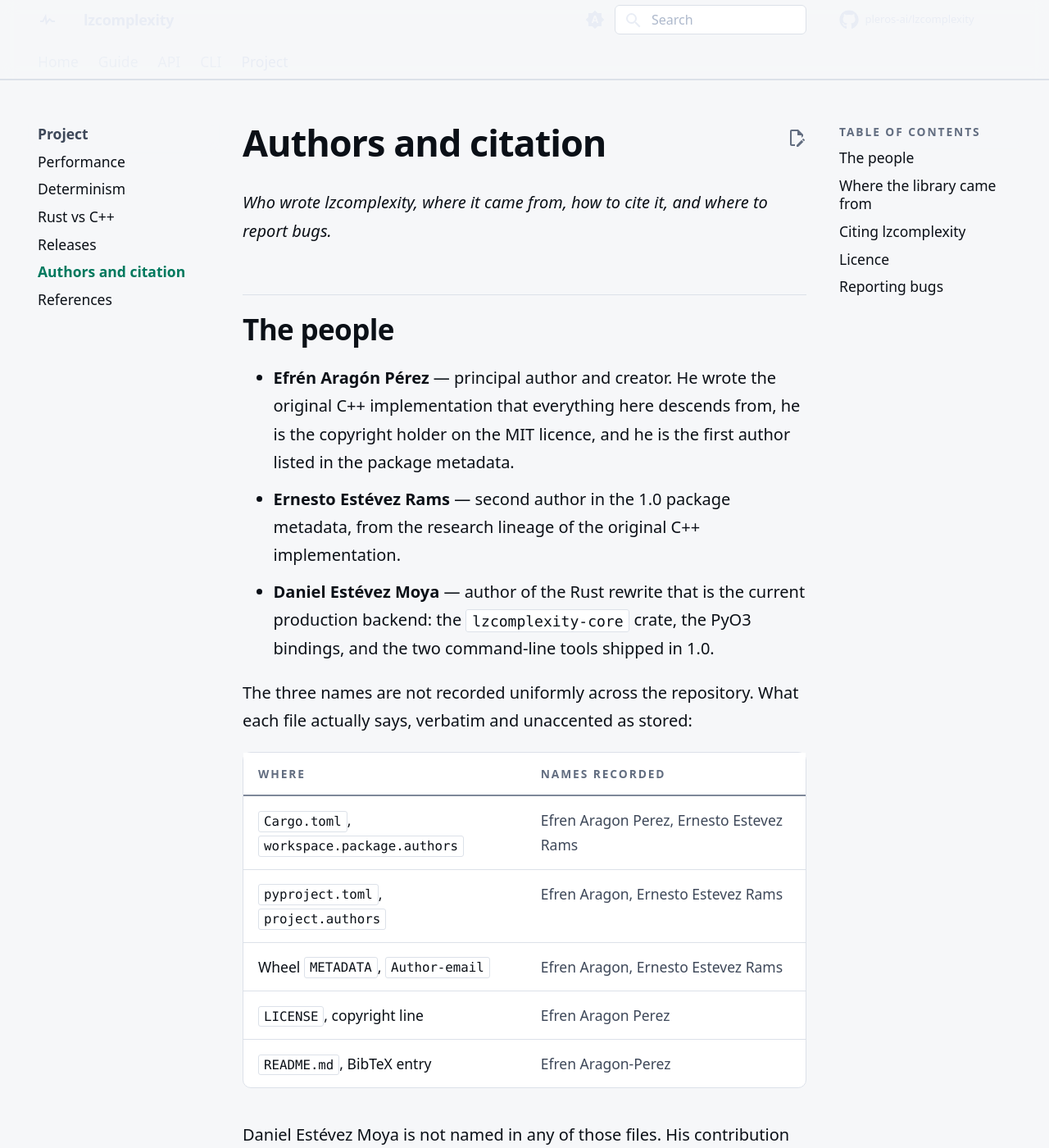
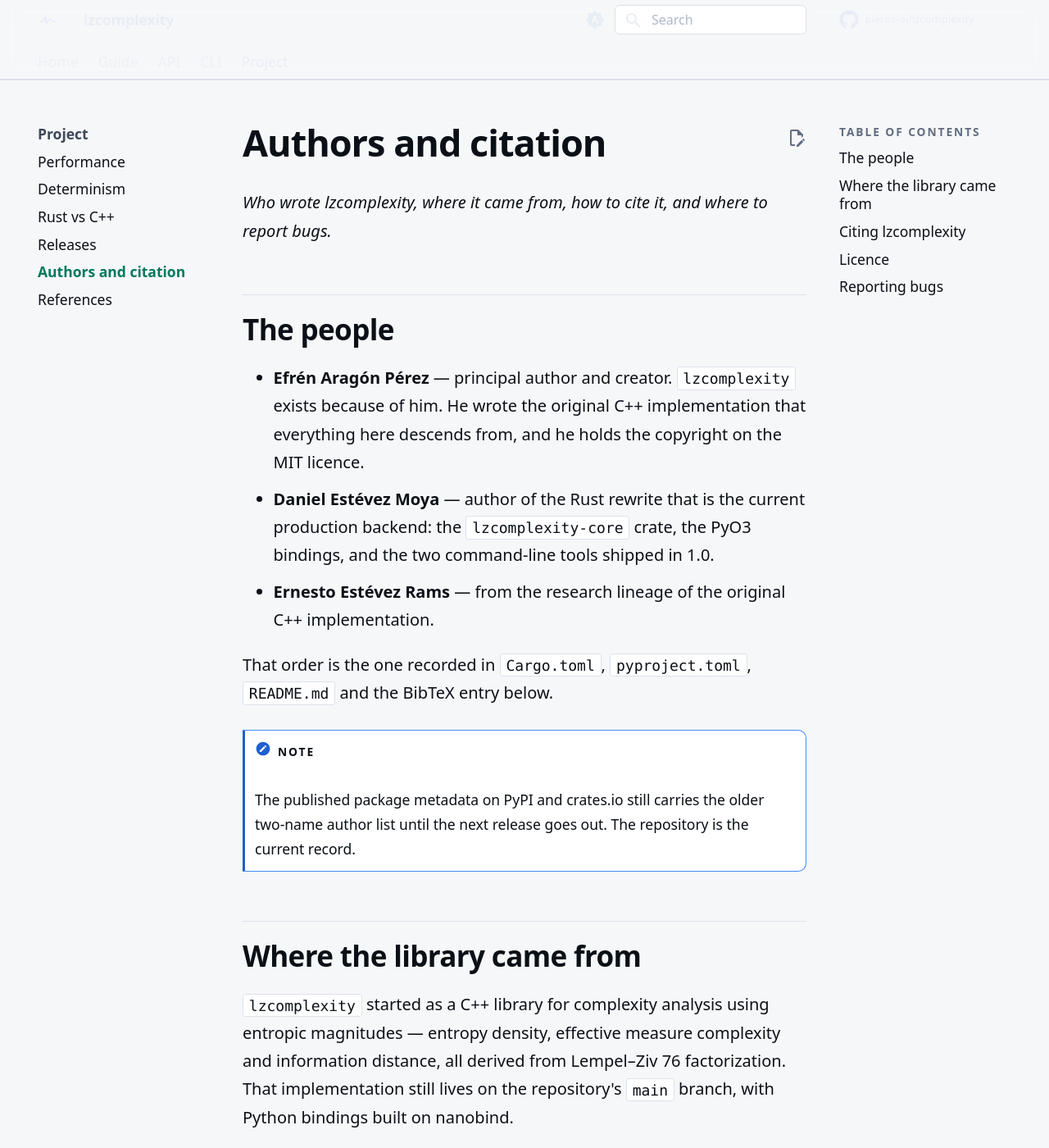
Before and after one commit to pleros-ai/lzcomplexity, an MkDocs documentation site: the page built from docs/project/authors.md, in a window 1280 px wide and 1400 px high. Shown: the whole window at 82% size. Built offline with MkDocs 1.6.1 and Material for MkDocs 9.7.7, drawn with Linux system fonts in a browser that asks for light colours; comment, search, counter and statistics services are not loaded; some of the changed text lies outside the part shown.

Commit message:
docs: restore the intended author order on the authors page
A review pass had reordered the credits to match the published 1.0.1
package metadata, which predates the authorship commit and so still
listed only two names. The page now matches Cargo.toml, pyproject.toml
and both READMEs: Efren Aragon Perez, Daniel Estevez Moya, Ernesto
Estevez Rams.

Also drops the metadata-discrepancy table and the single-author BibTeX
entry that went with it, both of which described the pre-1.0.1 state, and
notes that PyPI and crates.io carry the older list until the next release.

Co-Authored-By: Claude Opus 5 <noreply@anthropic.com>

````diff
--- a/docs/project/authors.md
+++ b/docs/project/authors.md
@@ -4,85 +4,106 @@
 
 ## The people
 
-- **Efrén Aragón Pérez** — principal author and creator. He wrote the original C++ implementation that everything here descends from, he is the copyright holder on the MIT licence, and he is the first author listed in the package metadata.
-- **Ernesto Estévez Rams** — second author in the 1.0 package metadata, from the research lineage of the original C++ implementation.
-- **Daniel Estévez Moya** — author of the Rust rewrite that is the current production backend: the `lzcomplexity-core` crate, the PyO3 bindings, and the two command-line tools shipped in 1.0.
+- **Efrén Aragón Pérez** — principal author and creator. `lzcomplexity` exists because of him. He
+  wrote the original C++ implementation that everything here descends from, and he holds the
+  copyright on the MIT licence.
+- **Daniel Estévez Moya** — author of the Rust rewrite that is the current production backend: the
+  `lzcomplexity-core` crate, the PyO3 bindings, and the two command-line tools shipped in 1.0.
+- **Ernesto Estévez Rams** — from the research lineage of the original C++ implementation.
 
-The three names are not recorded uniformly across the repository. What each file actually says, verbatim and unaccented as stored:
-
-| Where | Names recorded |
-|---|---|
-| `Cargo.toml`, `workspace.package.authors` | Efren Aragon Perez, Ernesto Estevez Rams |
-| `pyproject.toml`, `project.authors` | Efren Aragon, Ernesto Estevez Rams |
-| Wheel `METADATA`, `Author-email` | Efren Aragon, Ernesto Estevez Rams |
-| `LICENSE`, copyright line | Efren Aragon Perez |
-| `README.md`, BibTeX entry | Efren Aragon-Perez |
-
-Daniel Estévez Moya is not named in any of those files. His contribution is recorded in the git history of the `rust-backend` branch, starting at commit `96c583f`, *rewrite the library backend in Rust with a redesigned Python API*.
+That order is the one recorded in `Cargo.toml`, `pyproject.toml`, `README.md` and the BibTeX entry
+below.
 
 !!! note
-    The C++ releases named only one author: `setup.py` on the `main` branch sets `author="Efren Aragon"`. Ernesto Estévez Rams first appears in package metadata with the Rust rewrite, not before it.
+
+    The published package metadata on PyPI and crates.io still carries the older two-name author
+    list until the next release goes out. The repository is the current record.
 
 ## Where the library came from
 
-`lzcomplexity` started as a C++ library for complexity analysis using entropic magnitudes — entropy density, effective measure complexity and information distance, all derived from Lempel–Ziv 76 factorization. That implementation still lives on the repository's `main` branch, with Python bindings built on nanobind.
+`lzcomplexity` started as a C++ library for complexity analysis using entropic magnitudes — entropy
+density, effective measure complexity and information distance, all derived from Lempel–Ziv 76
+factorization. That implementation still lives on the repository's `main` branch, with Python
+bindings built on nanobind.
 
-The rewrite landed in 0.11.0 and the API settled at 1.0.0. The Python bindings moved to PyO3, the CLI was rebuilt on the same core, and the shuffle PRNG stopped drawing from a shared `std::random_device`-seeded `mt19937`: it is now a per-block `ChaCha8Rng` seeded from a hash of the sequence itself, so the same input returns the same `emc` on every run and at any thread count. There is no user-facing seed parameter.
+The rewrite landed in 0.11.0 and the API settled at 1.0.0. The Python bindings moved to PyO3, the
+CLI was rebuilt on the same core, and the shuffle PRNG stopped drawing from a clock-seeded
+`mt19937`: it is now a per-block `ChaCha8Rng` seeded from a hash of the sequence itself, so the same
+input returns the same `emc` on every run and at any thread count. There is no user-facing seed
+parameter.
 
-Factor counts, factor boundaries and `nid` match the C++ backend exactly; `h` matches at equal log base, and `emc` deliberately does not match, because the two backends draw different surrogates. See [Rust vs C++](cpp-parity.md) and [Determinism](determinism.md).
+Factor counts, factor boundaries and `nid` match the C++ backend exactly; `h` matches at equal log
+base, and `emc` deliberately does not match, because the two backends draw different surrogates. See
+[Rust vs C++](cpp-parity.md) and [Determinism](determinism.md).
 
-Spectral analysis (`spectral.psd`, `spectral.entropy`, `spectral.semc`) was removed in the same 0.11.0 change and moved to a separate package. It is not part of the 1.0 API, and the CI wheel smoke test asserts that `spectral` and `metrics` stay absent.
+Spectral analysis (`spectral.psd`, `spectral.entropy`, `spectral.semc`) was removed in the same
+0.11.0 change and moved to a separate package. It is not part of the 1.0 API, and the CI wheel smoke
+test asserts that `spectral` and `metrics` stay absent.
 
 <hr class="lz-tickrule">
 
 ## Citing lzcomplexity
 
-There is no `CITATION.cff` in the repository. The only citation the project publishes is the BibTeX entry in `README.md`, reproduced here verbatim:
+Cite the software with the entry below, replacing the version with the one you actually ran.
 
 ```bibtex
-@software{lzcomplexity_2025,
-  title={lzcomplexity: an entropy measurement library},
-  author={Efren Aragon-Perez},
-  url={https://github.com/pleros-ai/lzcomplexity},
-  year={2025}
+@software{lzcomplexity_2026,
+  title   = {lzcomplexity: LZ76 complexity, entropy rate and information distance
+             for symbolic sequences},
+  author  = {Arag{\'o}n P{\'e}rez, Efr{\'e}n and
+             Est{\'e}vez Moya, Daniel and
+             Est{\'e}vez Rams, Ernesto},
+  url     = {https://github.com/pleros-ai/lzcomplexity},
+  version = {1.0.1},
+  year    = {2026}
 }
 ```
 
+The accents are written as BibTeX escapes so the entry survives a classic 8-bit `bibtex` run. With
+`biblatex` and a UTF-8 `.bib` file you can write `Aragón Pérez, Efrén` directly.
+
 Plain text:
 
-> Aragon-Perez, E. (2025). *lzcomplexity: an entropy measurement library* [Computer software]. https://github.com/pleros-ai/lzcomplexity
+> Aragón Pérez, E., Estévez Moya, D., & Estévez Rams, E. (2026). *lzcomplexity: LZ76 complexity,
+> entropy rate and information distance for symbolic sequences* (version 1.0.1) [Computer software].
+> https://github.com/pleros-ai/lzcomplexity
 
-That entry names one author and predates the 1.0.0 release, so it carries neither Ernesto Estévez Rams — who is in the package metadata — nor a version field. Two safe additions, neither of which changes an authorship claim:
-
-| Field | Value | Why |
-|---|---|---|
-| `version` | the string from `lz.__version__` | Pins the build that produced your numbers |
-| `note` | `Rust backend` | Distinguishes 1.0 from the C++ line, whose `emc` differs |
-
-If the author list matters for your submission, ask the maintainers on the issue tracker rather than reconstructing one from the metadata. Names in `Cargo.toml` and `README.md` disagree today.
-
-The installed version is on the module, so a methods section can quote the exact build:
+The installed version is on the module, so a methods section can quote the exact build that produced
+its numbers:
 
 ```pycon
 >>> import lzcomplexity as lz
 >>> lz.__version__
-'1.0.0'
+'1.0.1'
 ```
 
+Quote the version, not just the name. `emc` values from the C++ line do not compare with 1.x, and
+the [Releases](releases.md) page records what changed when.
+
 !!! note
-    A citation to this software does not credit the method. The factor count, `h` and the information distance come from published results by other people; the library implements them. Cite Lempel & Ziv (1976) for the factorization, and the relevant entropy-rate and distance papers alongside the software. The [References](references.md) page is still being written; `README.md` lists Lempel & Ziv (1976) and Kontoyiannis et al. (1998) today.
+
+    A citation to this software does not credit the method. The factor count, `h` and the
+    information distance come from published results by other people; the library implements them.
+    Cite Lempel & Ziv (1976) for the factorization, and the relevant entropy-rate and distance
+    papers alongside the software — all of them are on [References](references.md).
 
 ## Licence
 
-`lzcomplexity` is MIT licensed. The copyright line reads, verbatim, `Copyright (c) 2024 Efren Aragon Perez` — unaccented in the file.
+`lzcomplexity` is MIT licensed. The copyright line reads, verbatim,
+`Copyright (c) 2024 Efren Aragon Perez` — unaccented in the file.
 
-The full text is in `LICENSE` at the repository root, and every wheel carries a copy at `lzcomplexity-<version>.dist-info/licenses/LICENSE`. You may use, modify and redistribute the library, including commercially, provided the copyright notice and licence text travel with it. There is no warranty.
+The full text is in `LICENSE` at the repository root, and every wheel carries a copy at
+`lzcomplexity-<version>.dist-info/licenses/LICENSE`. You may use, modify and redistribute the
+library, including commercially, provided the copyright notice and licence text travel with it.
+There is no warranty.
 
 ## Reporting bugs
 
 Open an issue at **<https://github.com/pleros-ai/lzcomplexity/issues>**.
 
-Both binaries print `Send bug reports to estevez@fisica.uh.cu or efrenaragon96@gmail.com.` in their `--help` banner. The issue tracker is the better route: it is public, searchable, and linked from the package metadata.
+Both binaries print `Send bug reports to estevez@fisica.uh.cu or efrenaragon96@gmail.com.` in their
+`--help` banner. The issue tracker is the better route: it is public, searchable, and linked from
+the package metadata.
 
 A report that can be reproduced gets fixed faster. Include:
 
@@ -99,13 +120,17 @@ The two CLIs report their versions in different formats:
 
 ```console
 $ lzcomplexity --version
- [ Info ] v1.0.0
+ [ Info ] v1.0.1
 $ lzdistance --version
- [ Info ] Version of lzdistance: v1.0.0
+ [ Info ] Version of lzdistance: v1.0.1
 ```
 
 </div>
 
-The discrete part of every computation is deterministic: the same bytes give the same factor count, the same factor boundaries and the same shuffle permutation, in every process and on every platform. Floats carry one caveat — `ln` comes from the platform's libm, and the CLI and Python entropy paths order their arithmetic differently, so the last bit of `h` or `emc` can differ by a few ULP. Report a discrepancy larger than that. [Determinism](determinism.md) sets out exactly what is guaranteed.
+The discrete part of every computation is deterministic: the same bytes give the same factor count,
+the same factor boundaries and the same shuffle permutation, in every process and on every platform.
+Floats carry one caveat — `ln` comes from the platform's libm, and the CLI and Python entropy paths
+order their arithmetic differently, so the last bit of `h` or `emc` can differ by a few ULP. Report a
+discrepancy larger than that. [Determinism](determinism.md) sets out exactly what is guaranteed.
 
 Release notes and the changelog for every version are on [Releases](releases.md).
````
Also changed, not shown: docs/api/python.md (+2 -2 lines).
